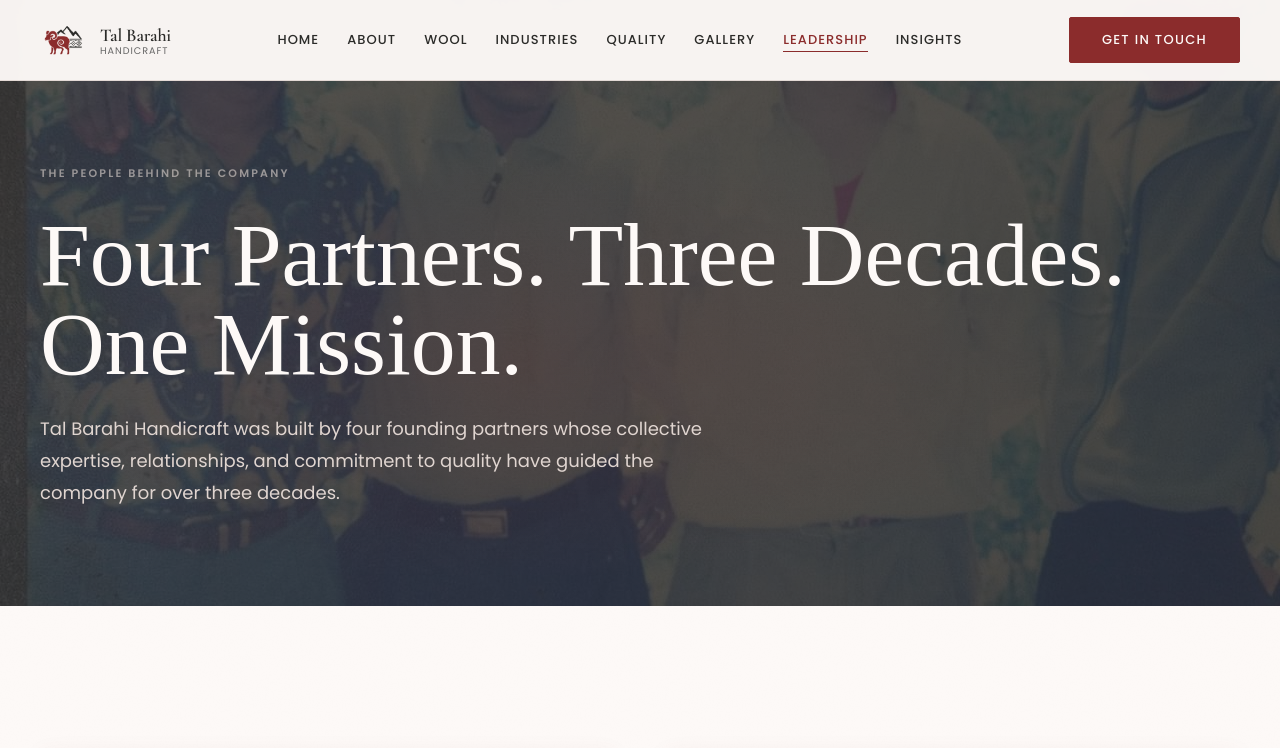
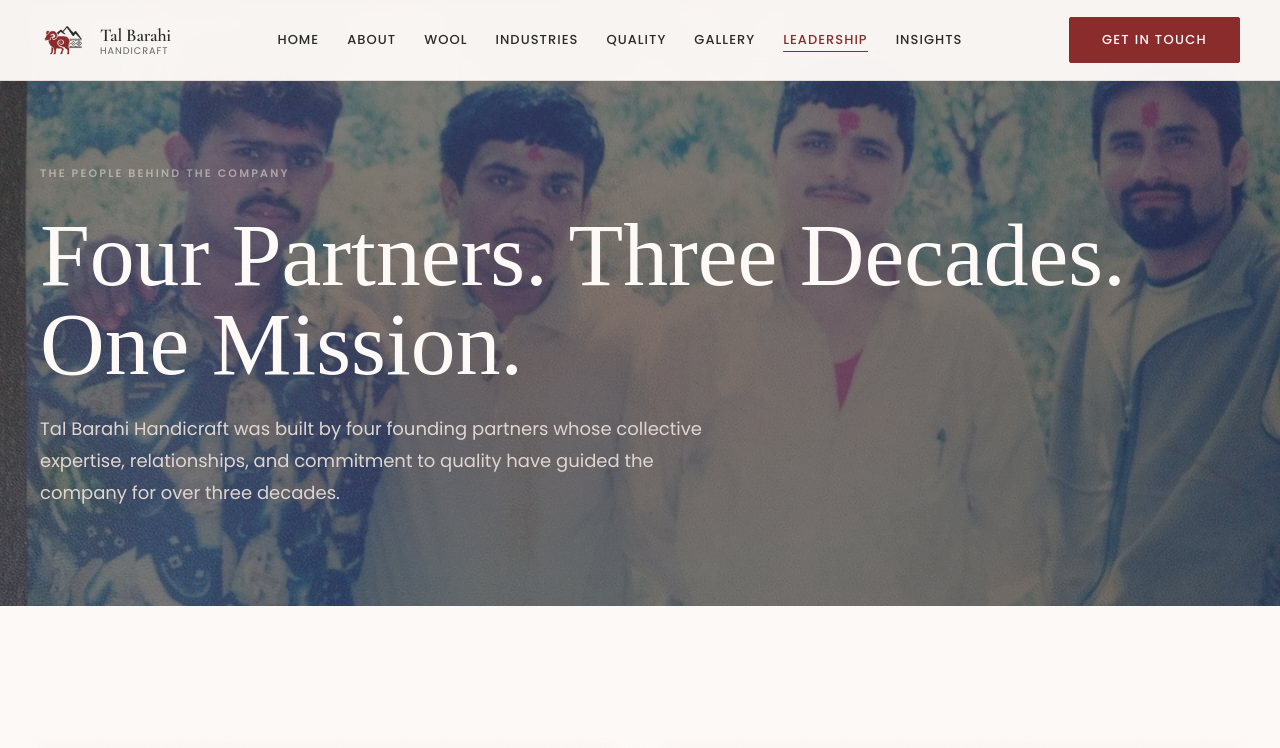
Before and after one commit to aml-lohani/talbarahi-website, a Next.js app: page /leadership in a window 1280 px wide. Shown: the top 748 px of the page. Built offline with nearby package versions, Linux system fonts and the light colour scheme; a web font is replaced by a local one.

Commit message:
partners image1

```diff
--- a/src/app/leadership/page.tsx
+++ b/src/app/leadership/page.tsx
@@ -23,10 +23,10 @@
           alt="Tal Barahi founding partners"
           fill
           priority
-          className="object-cover object-center"
+          className="object-cover object-top"
           sizes="100vw"
         />
-        <div className="absolute inset-0" style={{ background: 'rgba(43,43,41,0.82)' }} />
+        <div className="absolute inset-0" style={{ background: 'rgba(43,43,41,0.60)' }} />
         <div className="grain-overlay opacity-30" />
         <div
           className="absolute inset-0"
```
